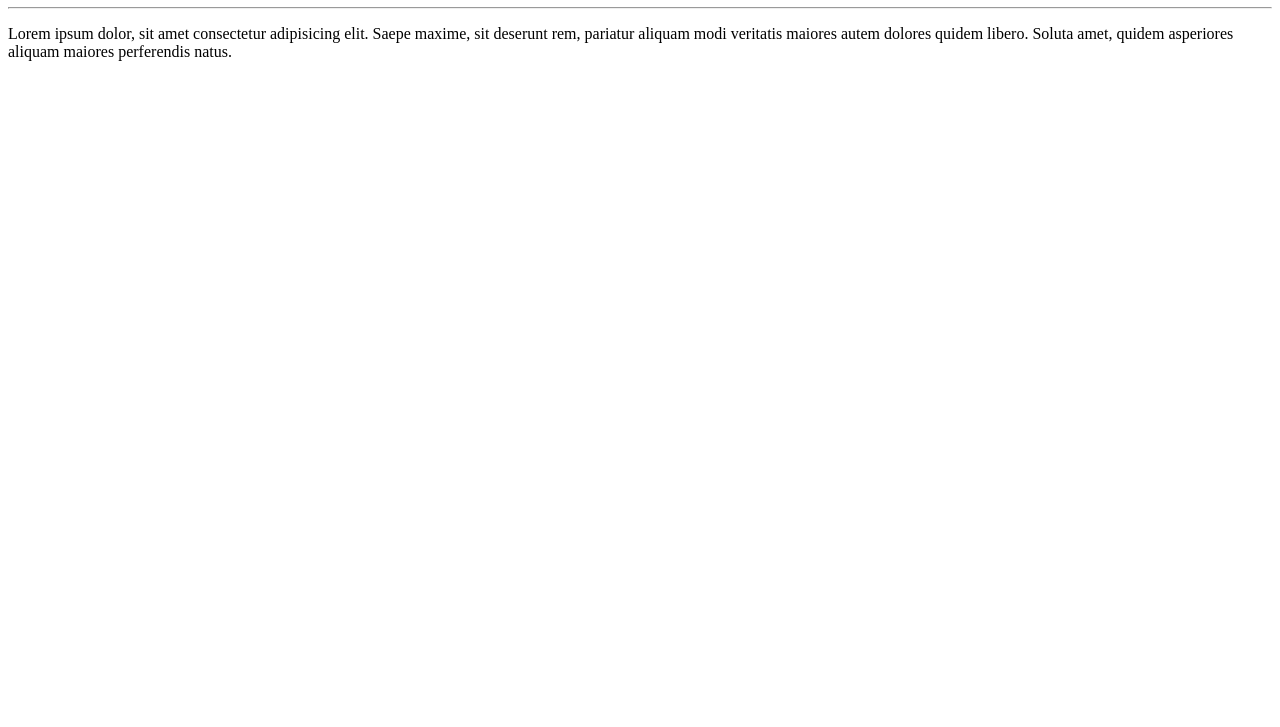
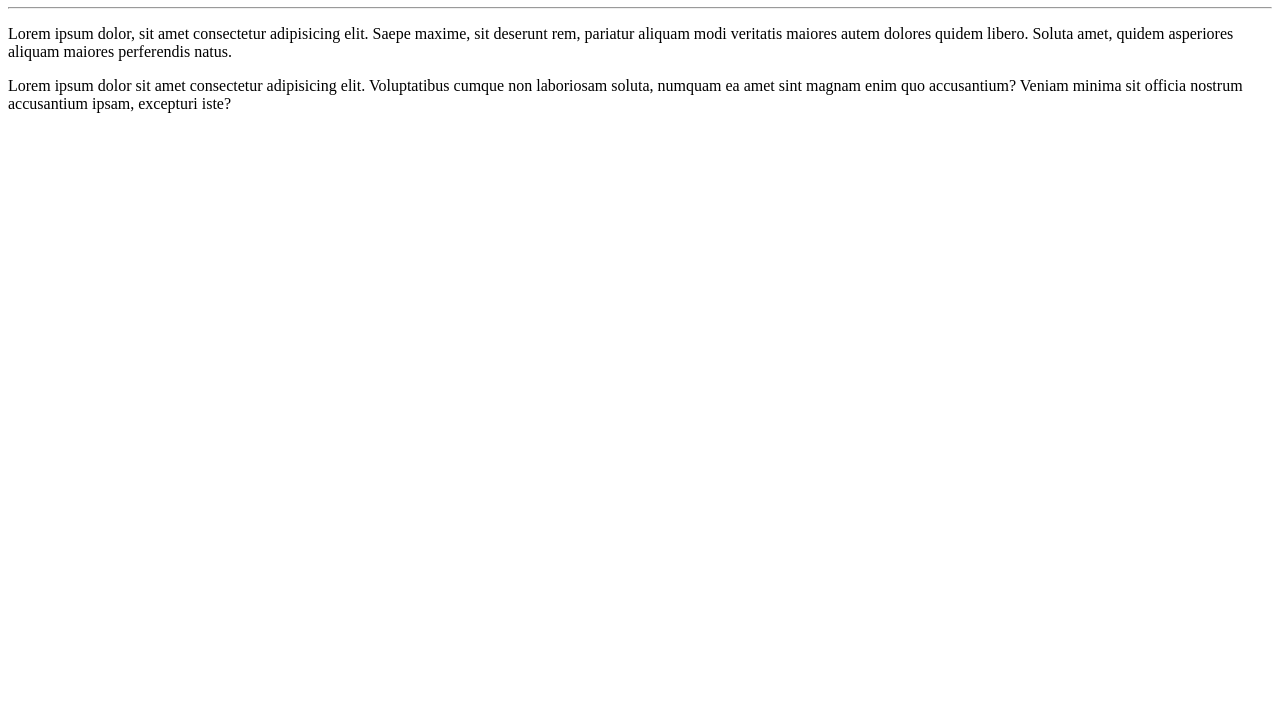
Before and after one commit to FernandoVenuto/OlaMundo, a plain HTML site: page site-exemplo/index.html in a window 1280 px wide. Shown: the part 73-800 px from the top of the page. Drawn offline with Linux system fonts and the light colour scheme.

Commit message:
adicionei um parágrafo

```diff
--- a/site-exemplo/index.html
+++ b/site-exemplo/index.html
@@ -14,6 +14,10 @@
     <p>Lorem ipsum dolor, sit amet consectetur adipisicing elit. Saepe maxime, sit deserunt rem, pariatur aliquam modi
         veritatis maiores autem dolores quidem libero. Soluta amet, quidem asperiores aliquam maiores perferendis natus.
     </p>
+    <p>
+        Lorem ipsum dolor sit amet consectetur adipisicing elit. Voluptatibus cumque non laboriosam soluta, numquam ea
+        amet sint magnam enim quo accusantium? Veniam minima sit officia nostrum accusantium ipsam, excepturi iste?
+    </p>
 </body>
 
 </html>
```
